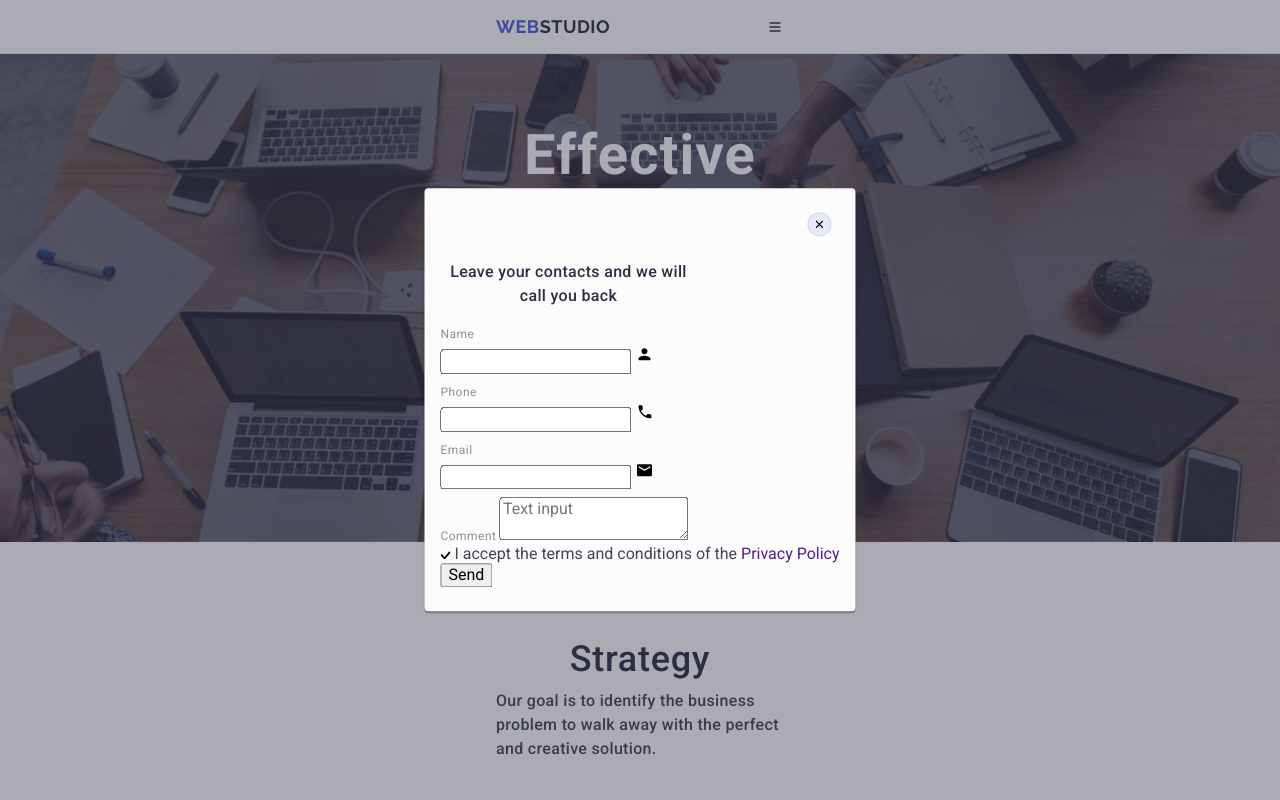
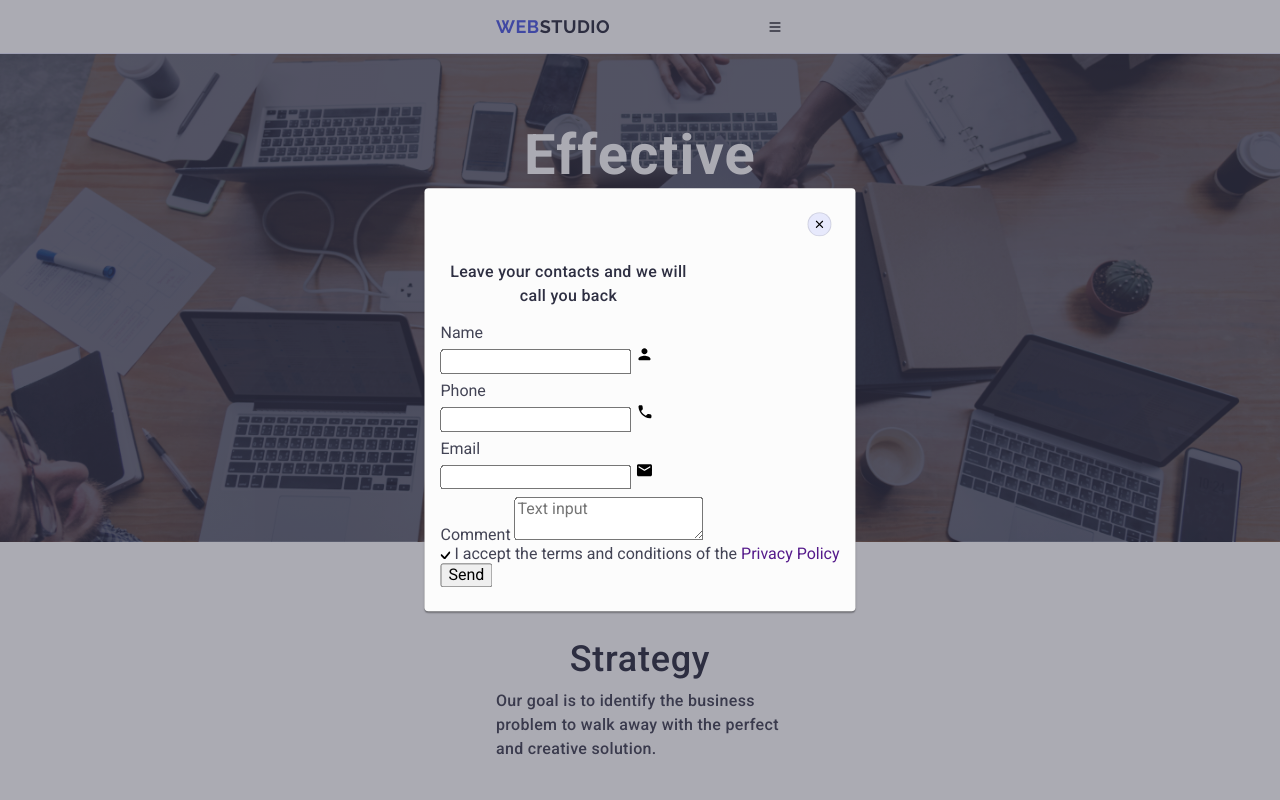
Before and after one commit to Anastasiia23120/goit-markup-hw-06, a plain HTML site: page index.html in a window 1280 px wide. Shown: the top 800 px of the page. Drawn offline with nearby package versions, Linux system fonts and the light colour scheme.

Commit message:
styles work

```diff
--- a/css/styles.css
+++ b/css/styles.css
@@ -868,15 +868,3 @@ button {
 .review-form-field-wrapper {
   margin-bottom: 8px;
 }
-
-.review-form-field-label {
-  font-family: "Roboto", sans-serif;
-  font-weight: 400;
-  font-size: 12px;
-  letter-spacing: 0.04em;
-  line-height: 1.17;
-  letter-spacing: 0.04em;
-  color: #8e8f99;
-  font-size: 12px;
-  line-height: 1.17;
-}
```
